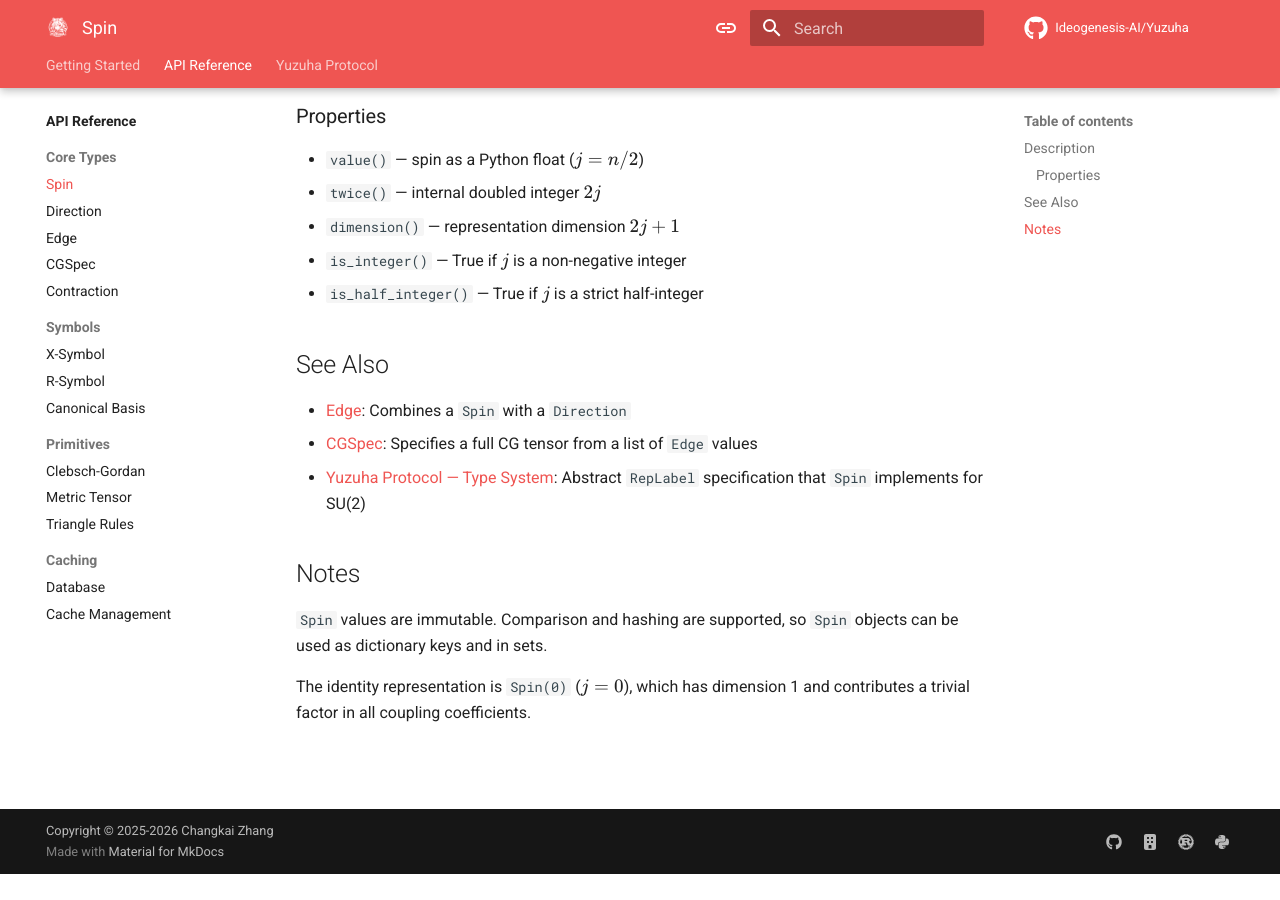
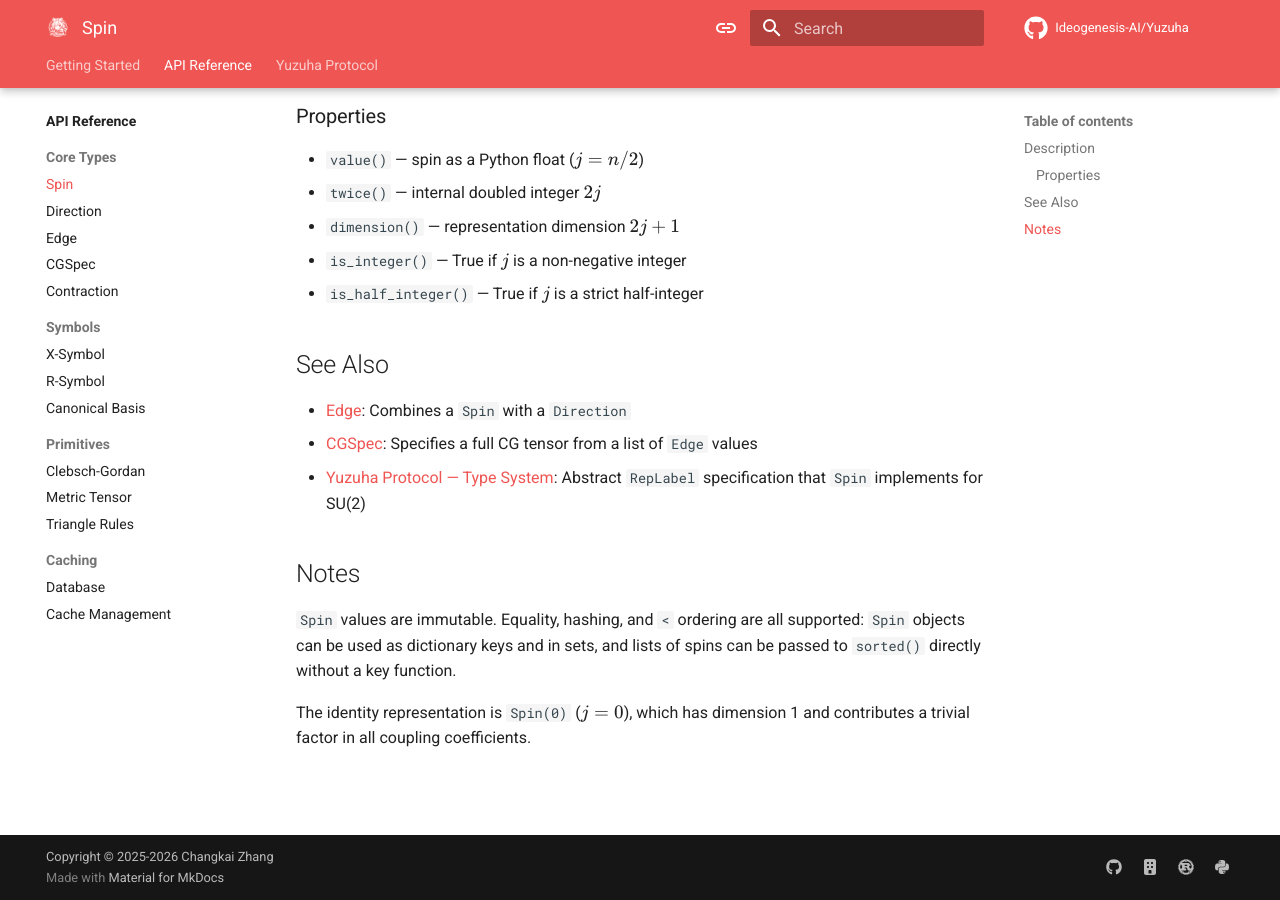
Before and after one commit to Ideogenesis-AI/Yuzuha, an MkDocs documentation site: the page built from docs/api/core/spin.md, in a window 1280 px wide and 900 px high, scrolled down 693 px. Built offline with MkDocs 1.6.1 and Material for MkDocs 9.7.7, drawn with Linux system fonts in a browser that asks for light colours; comment, search, counter and statistics services are not loaded; before the commit the page ends 1567 px from its top, so only the background shows below that.

Commit message:
Enhance Spin documentation to clarify equality, hashing, and ordering support
This commit updates the Spin documentation to specify that equality, hashing, and `<` ordering are supported. It highlights that Spin objects can be used as dictionary keys, in sets, and that lists of spins can be sorted directly, improving clarity for users.

```diff
--- a/docs/api/core/spin.md
+++ b/docs/api/core/spin.md
@@ -48,8 +48,9 @@ j32   = yuzuha.Spin(3)   # j = 3/2
 
 ## Notes
 
-`Spin` values are immutable. Comparison and hashing are supported, so `Spin` objects
-can be used as dictionary keys and in sets.
+`Spin` values are immutable. Equality, hashing, and `<` ordering are all supported:
+`Spin` objects can be used as dictionary keys and in sets, and lists of spins can be
+passed to `sorted()` directly without a key function.
 
 The identity representation is `Spin(0)` (\(j = 0\)), which has dimension 1 and
 contributes a trivial factor in all coupling coefficients.
```
